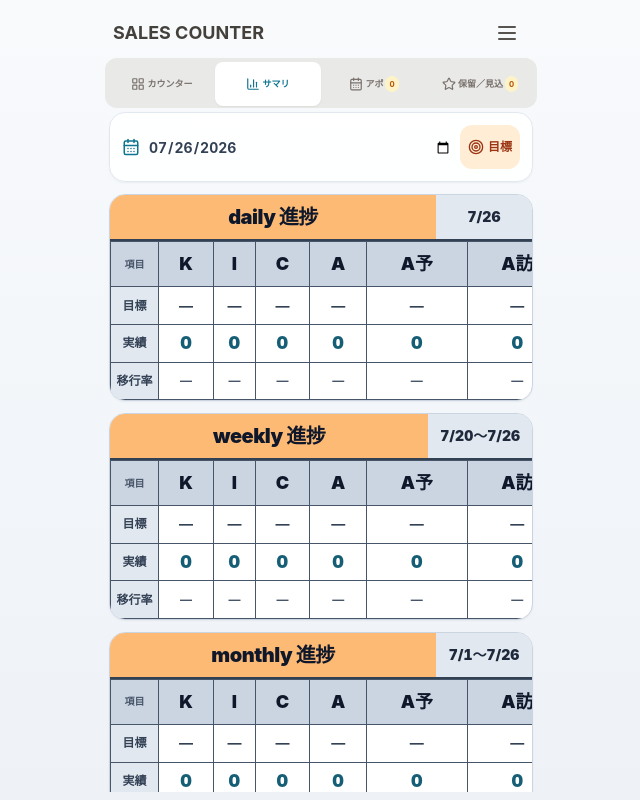
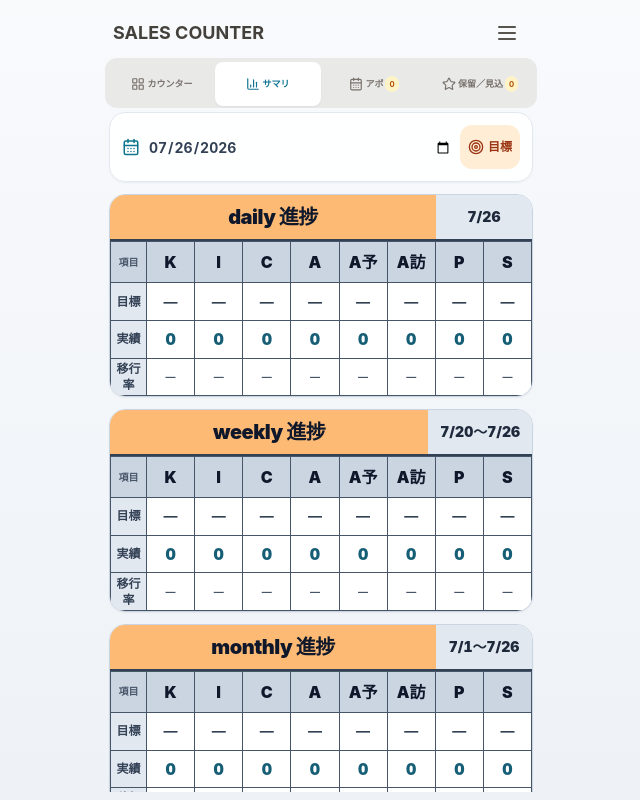
Before and after one commit to GridAtlas/SALES_COUNTER, a Next.js app: page / in a window 1280 px wide. Both pictures are taken after a click on the tab "サマリ". Shown: the whole page, without its empty margins (319-959 px from the left). Built offline with nearby package versions, Linux system fonts and the light colour scheme.

Commit message:
Fix summary table to fit viewport

```diff
--- a/src/components/SummaryDashboard.tsx
+++ b/src/components/SummaryDashboard.tsx
@@ -218,26 +218,26 @@ export function SummaryDashboard({ activities, hydrated }: Props) {
                   <h2 className="bg-orange-300 px-3 py-2 text-center text-xl font-black tracking-tight text-slate-900">{section.title}</h2>
                   <p className="num flex min-w-24 items-center justify-center bg-slate-200 px-3 text-sm font-black text-slate-800">{section.rangeLabel}</p>
                 </header>
-                <div className="overflow-x-auto">
-                  <table className="summary-table w-full min-w-[35rem] border-collapse text-center">
+                <div className="overflow-hidden">
+                  <table className="summary-table w-full table-fixed border-collapse text-center">
                     <thead>
                       <tr>
-                        <th scope="col" className="w-12 bg-slate-300 text-[10px] text-slate-600">項目</th>
-                        {METRICS.map((metric) => <th key={metric.key} scope="col" title={metric.label} className="bg-slate-300 px-1 py-2 text-lg font-black text-slate-900">{metric.shortLabel}</th>)}
+                        <th scope="col" className="w-9 bg-slate-300 text-[10px] text-slate-600">項目</th>
+                        {METRICS.map((metric) => <th key={metric.key} scope="col" title={metric.label} className="whitespace-nowrap bg-slate-300 px-0.5 py-2 text-base font-black text-slate-900">{metric.shortLabel}</th>)}
                       </tr>
                     </thead>
                     <tbody>
                       <tr>
                         <th scope="row" className="bg-slate-200 text-xs font-bold text-slate-700">目標</th>
-                        {METRICS.map((metric) => <td key={metric.key} className="num text-sm font-bold text-slate-700">{target[metric.key] ?? '—'}</td>)}
+                        {METRICS.map((metric) => <td key={metric.key} className="num truncate px-0.5 text-sm font-bold text-slate-700">{target[metric.key] ?? '—'}</td>)}
                       </tr>
                       <tr>
                         <th scope="row" className="bg-slate-200 text-xs font-bold text-slate-700">実績</th>
-                        {METRICS.map((metric) => <td key={metric.key} className="num text-lg font-black text-cyan-800">{actual[metric.key]}</td>)}
+                        {METRICS.map((metric) => <td key={metric.key} className="num truncate px-0.5 text-base font-black text-cyan-800">{actual[metric.key]}</td>)}
                       </tr>
                       <tr>
                         <th scope="row" className="bg-slate-200 text-xs font-bold text-slate-700">移行率</th>
-                        {METRICS.map((metric, index) => <td key={metric.key} className="num text-xs font-bold text-slate-600">{rate(actual[metric.key], index === 0 ? undefined : actual[METRICS[index - 1].key])}</td>)}
+                        {METRICS.map((metric, index) => <td key={metric.key} className="num truncate px-0.5 text-[10px] font-bold text-slate-600">{rate(actual[metric.key], index === 0 ? undefined : actual[METRICS[index - 1].key])}</td>)}
                       </tr>
                     </tbody>
                   </table>
```
